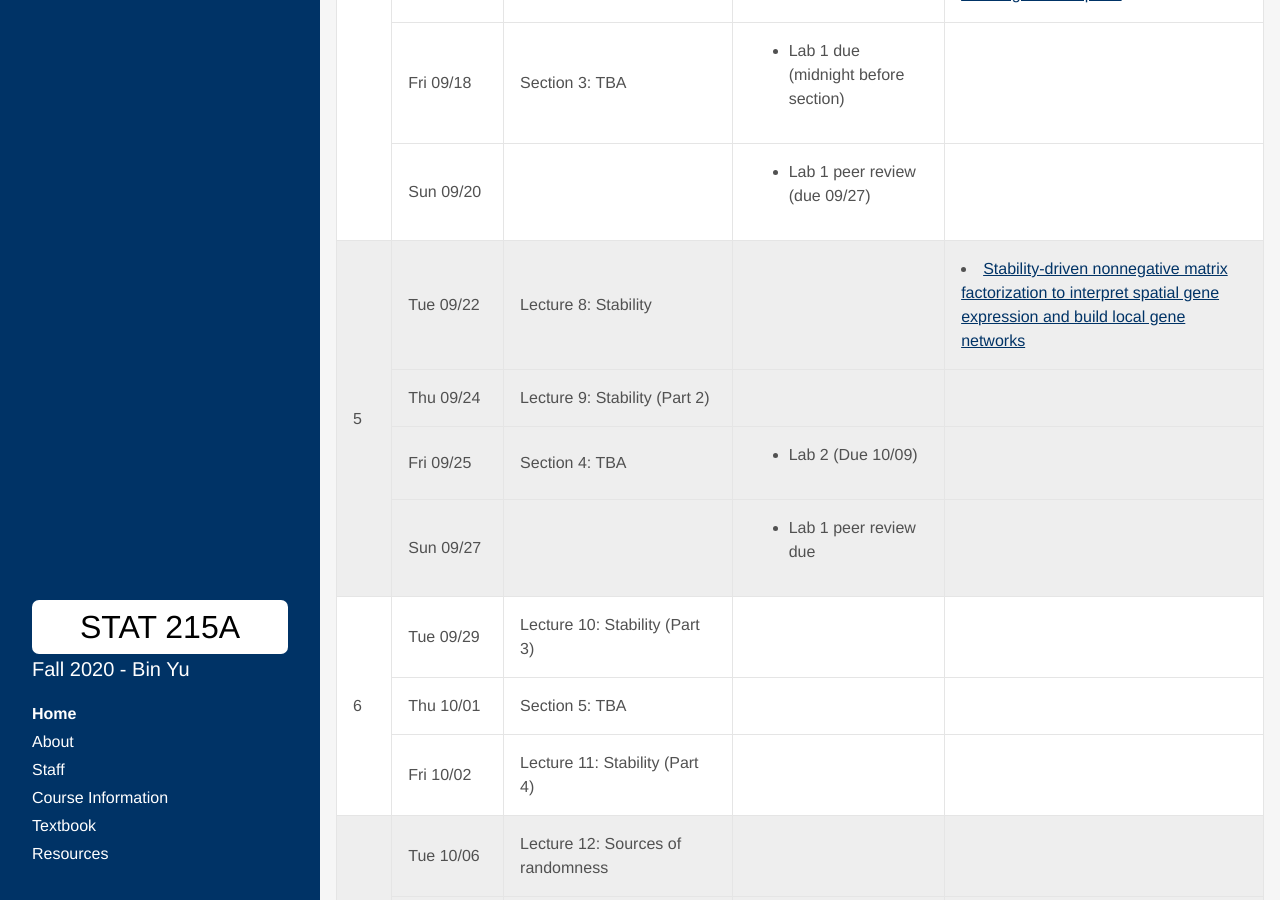
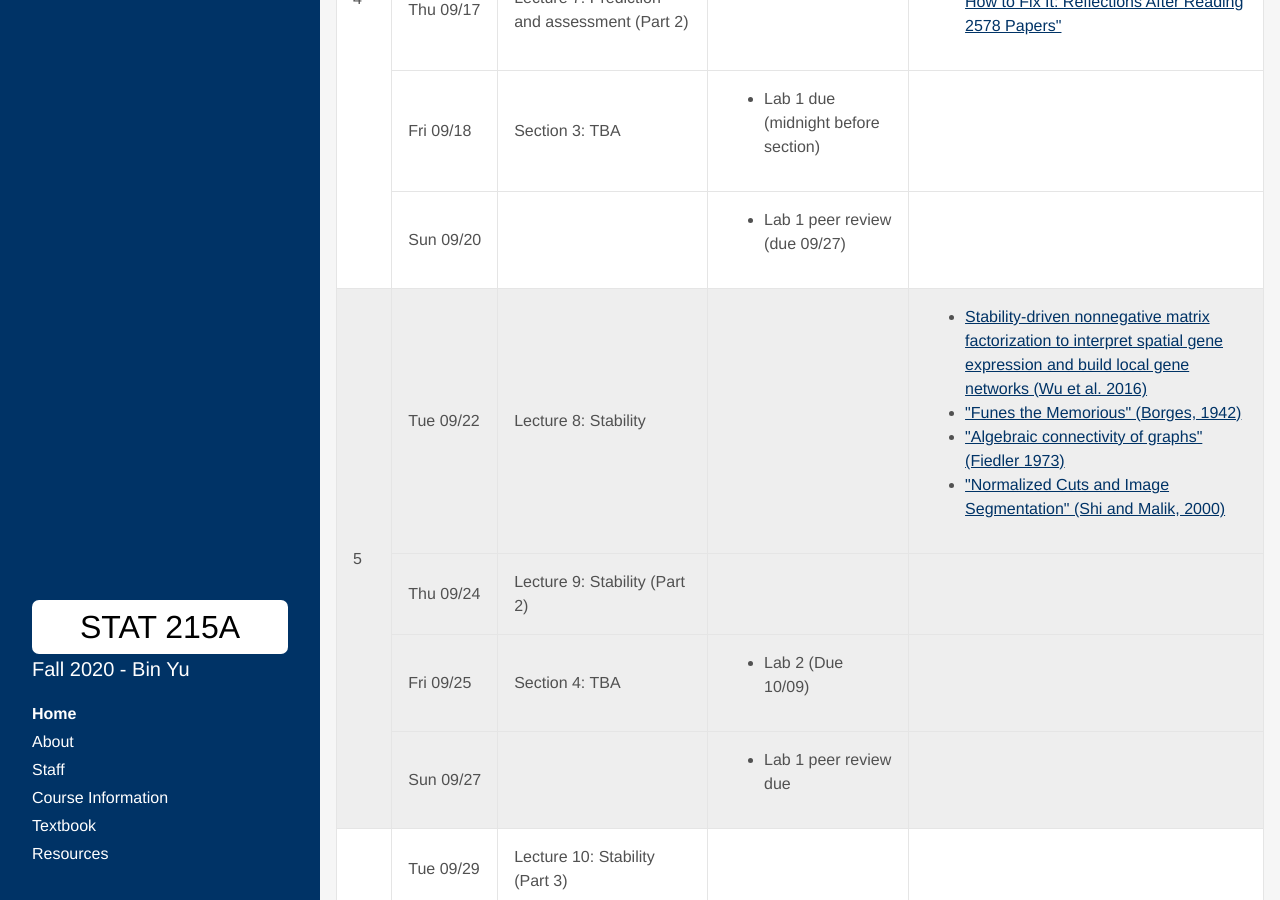
Before and after one commit to Yu-Group/stat-215a-fall-2020, a Jekyll site: the page built from index.html, in a window 1280 px wide and 900 px high, scrolled down 1345 px. Built offline with Jekyll 4.4.1, drawn with Linux system fonts in a browser that asks for light colours; some web fonts are replaced; the list of posts is cut into pages by our own code.

Commit message:
Add readings

```diff
--- a/_data/syllabus2.yml
+++ b/_data/syllabus2.yml
@@ -77,8 +77,14 @@ weeks:
     - date: Tue 09/22
       content: "Lecture 8: Stability"
       readings:
-        - name: "Stability-driven nonnegative matrix factorization to interpret spatial gene expression and build local gene networks"
+        - name: "Stability-driven nonnegative matrix factorization to interpret spatial gene expression and build local gene networks (Wu et al. 2016)"
           url: "https://www.pnas.org/content/113/16/4290"
+        - name: "\"Funes the Memorious\" (Borges, 1942)"
+          url: "http://vigeland.caltech.edu/ist4/lectures/funes%20borges.pdf"
+        - name: "\"Algebraic connectivity of graphs\" (Fiedler 1973)"
+          url: "https://doi.org/10.21136/CMJ.1973.101168"
+        - name: "\"Normalized Cuts and Image Segmentation\" (Shi and Malik, 2000)"
+          url: "https://people.eecs.berkeley.edu/~malik/papers/SM-ncut.pdf"
     - date: Thu 09/24
       content: "Lecture 9: Stability (Part 2)"
     - date: Fri 09/25
--- a/_includes/syllabus.html
+++ b/_includes/syllabus.html
@@ -26,6 +26,7 @@ This calendar will be updated as the semester progresses.
       </ul>
 	</td>
   <td>
+      <ul>
           {% for reading in day.readings %}
           <li>
               {% if reading.url %}
@@ -35,6 +36,7 @@ This calendar will be updated as the semester progresses.
               {% endif %}
           </li>
           {% endfor %}
+      </ul>
   </td>
 	<tr class="{{row_index}}">
   {% endfor %}
```
Lines whose indentation alone changed are shown as unchanged.
